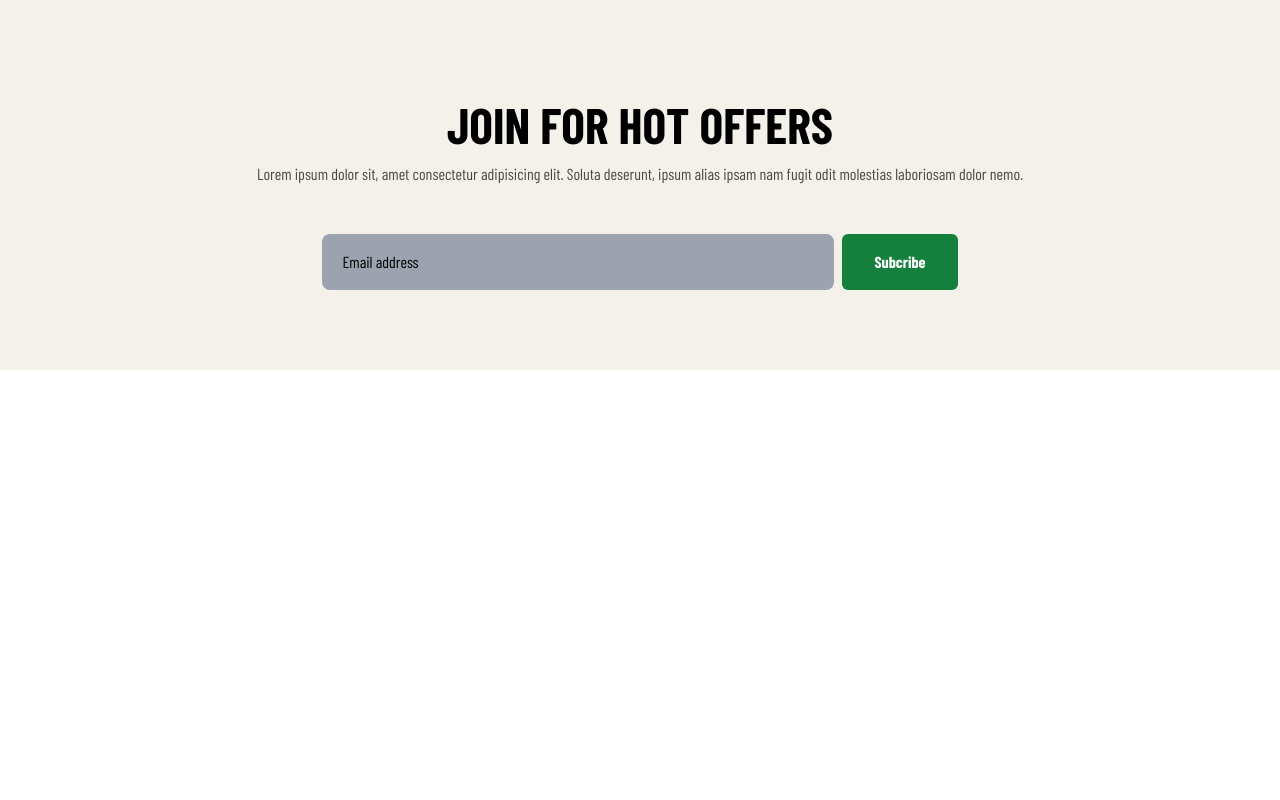
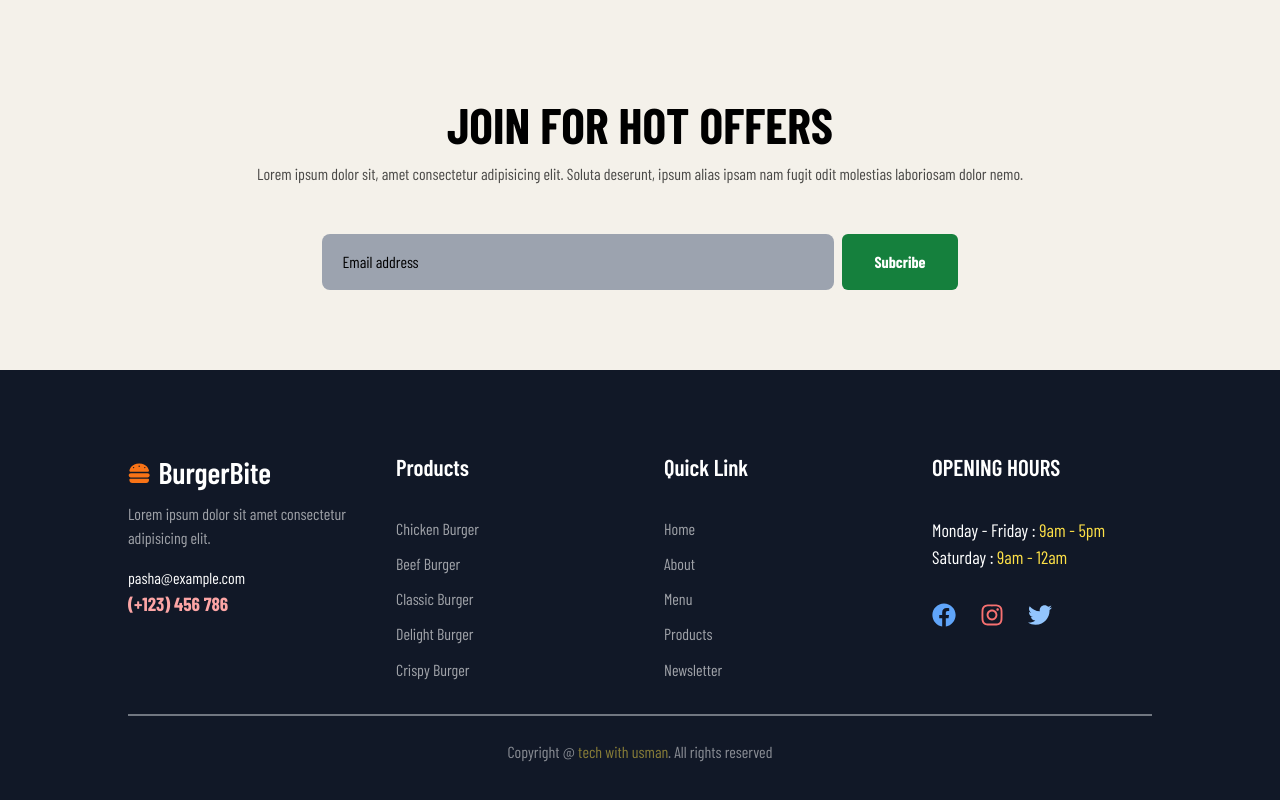
Before and after one commit to usman-pasha-786/burger-app, a Next.js app: page / in a window 1280 px wide. Shown: the part 4387-5187 px from the top of the page. Before the commit the page ends 4757 px from the top, so only its background shows below. Built offline with nearby package versions, Linux system fonts and the light colour scheme; a web font is replaced by a local one.

Commit message:
uploaded footer

```diff
--- /dev/null
+++ b/app/components/footer/Footer.tsx
@@ -0,0 +1,71 @@
+import React from 'react'
+import { FaFacebook, FaInstagram, FaTwitter } from 'react-icons/fa'
+import { FaBurger } from 'react-icons/fa6'
+
+const Footer = () => {
+  return (
+    <div className='pt-[5rem] pb-[3rem] bg-gray-900'>
+        <div className='w-[80%] pb-[2rem] border-b-[2px] border-b-gray-300 border-opacity-50 mx-auto grid grid-cols-1 md:grid-cols-2 lg:grid-cols-4 gap-[3rem] items-start'>
+            {/* 1st part */}
+            <div>
+              {/* logo */}
+            <div className='flex items-center text-white space-x-2'>
+          <FaBurger className='w-[1.2rem] h-[1.2rem] sm:w-[1.4rem] sm:h-[1.4rem] text-orange-500'/>
+          <h1 className='text-[20px] sm:text-[30px] font-semibold'>BurgerBite</h1>
+        </div>
+        <p className='text-white text-opacity-60 mt-[0.4rem]'>
+          Lorem ipsum dolor sit amet consectetur adipisicing elit.</p>
+          <p className='mt-[1rem] text-white'>pasha@example.com</p>
+          <p className='text-red-300 text-[19px] font-bold'>(+123) 456 786 </p>
+            </div>
+          {/* 2nd part */}
+          <div>
+            <h1 className='text-[23px] text-white font-semibold mb-[2rem]'>Products</h1>
+            <p className='mt-[0.7rem] text-white opacity-60 hover:text-yellow-300 transition-all duration-200 cursor-pointer w-fit'>
+              Chicken Burger</p>
+              <p className='mt-[0.7rem] text-white opacity-60 hover:text-yellow-300 transition-all duration-200 cursor-pointer w-fit'>
+              Beef Burger</p>
+              <p className='mt-[0.7rem] text-white opacity-60 hover:text-yellow-300 transition-all duration-200 cursor-pointer w-fit'>
+              Classic Burger</p>
+              <p className='mt-[0.7rem] text-white opacity-60 hover:text-yellow-300 transition-all duration-200 cursor-pointer w-fit'>
+              Delight Burger</p>
+              <p className='mt-[0.7rem] text-white opacity-60 hover:text-yellow-300 transition-all duration-200 cursor-pointer w-fit'>
+              Crispy Burger</p>
+          </div>
+          {/* 3rd part */}
+          <div>
+            <h1 className='text-[23px] text-white font-semibold mb-[2rem]'>Quick Link</h1>
+            <p className='mt-[0.7rem] text-white opacity-60 hover:text-yellow-300 transition-all duration-200 cursor-pointer w-fit'>
+              Home</p>
+              <p className='mt-[0.7rem] text-white opacity-60 hover:text-yellow-300 transition-all duration-200 cursor-pointer w-fit'>
+              About</p>
+              <p className='mt-[0.7rem] text-white opacity-60 hover:text-yellow-300 transition-all duration-200 cursor-pointer w-fit'>
+              Menu</p>
+              <p className='mt-[0.7rem] text-white opacity-60 hover:text-yellow-300 transition-all duration-200 cursor-pointer w-fit'>
+              Products</p>
+              <p className='mt-[0.7rem] text-white opacity-60 hover:text-yellow-300 transition-all duration-200 cursor-pointer w-fit'>
+              Newsletter</p>
+          </div>
+          {/* 4th part */}
+          <div>
+          <h1 className='text-[23px] text-white font-semibold mb-[2rem] uppercase'>Opening Hours</h1>
+          <p className='text-white text-[18px]'>
+            Monday - Friday : <span className='text-yellow-300'>9am - 5pm</span></p>
+          <p className='text-white text-[18px]'>
+            Saturday : <span className='text-yellow-300'>9am - 12am</span></p>
+            {/* Social Icons */}
+            <div className='flex mt-[2rem] space-x-6 items-center'>
+              <FaFacebook className='w-[1.5rem] h-[1.5rem] text-blue-400'/>
+              <FaInstagram className='w-[1.5rem] h-[1.5rem] text-red-400'/>
+              <FaTwitter className='w-[1.5rem] h-[1.5rem] text-blue-300'/>
+            </div>
+          </div>
+        </div>
+        {/* copyright text */}
+        <p className='text-white opacity-50 text-center mt-[1.5rem]'>
+          Copyright @ <span className='text-yellow-300'>tech with usman</span>. All rights reserved</p>
+    </div>
+  )
+}
+
+export default Footer
--- a/app/layout.tsx
+++ b/app/layout.tsx
@@ -2,6 +2,7 @@ import type { Metadata } from "next";
 import { Barlow_Condensed } from "next/font/google";
 import "./globals.css";
 import ResponsiveNav from "./components/navigation/ResponsiveNav";
+import Footer from "./components/footer/Footer";
 
 const barlow_Condensed = Barlow_Condensed({
   weight:['300','400','500','600','700'],
@@ -23,6 +24,7 @@ export default function RootLayout({
       <body className={barlow_Condensed.className}>
         <ResponsiveNav/>
         {children}
+        <Footer/>
         </body>
     </html>
   );
```
